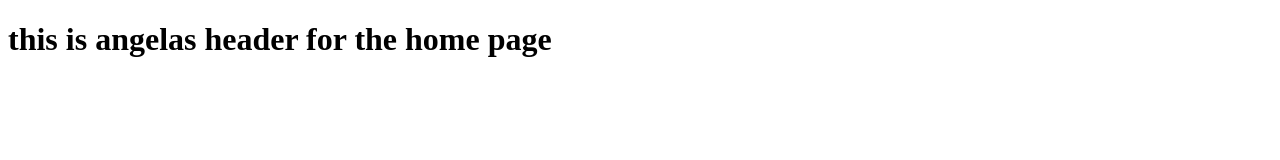
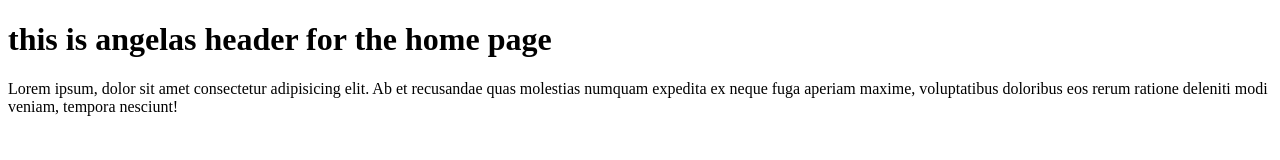
Before and after one commit to EndiMimini/collab_repo_demo, a plain HTML site: page index.html in a window 1280 px wide. Drawn offline with Linux system fonts and the light colour scheme.

Commit message:
added a paragraph

```diff
--- a/index.html
+++ b/index.html
@@ -8,5 +8,6 @@
 </head>
 <body>
     <h1>this is angelas header for the home page</h1>
+    <p>Lorem ipsum, dolor sit amet consectetur adipisicing elit. Ab et recusandae quas molestias numquam expedita ex neque fuga aperiam maxime, voluptatibus doloribus eos rerum ratione deleniti modi veniam, tempora nesciunt!</p>
 </body>
 </html>
```
Also changed, not shown: commands.txt (added).
